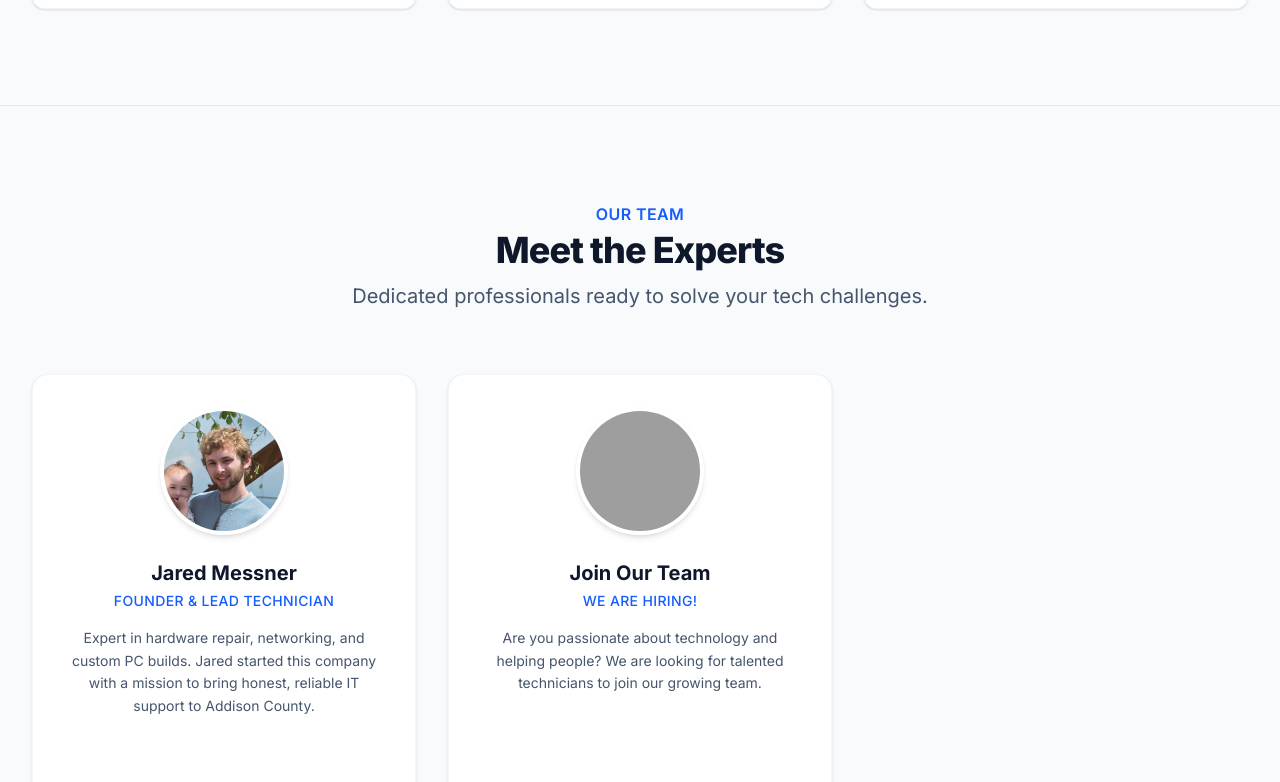
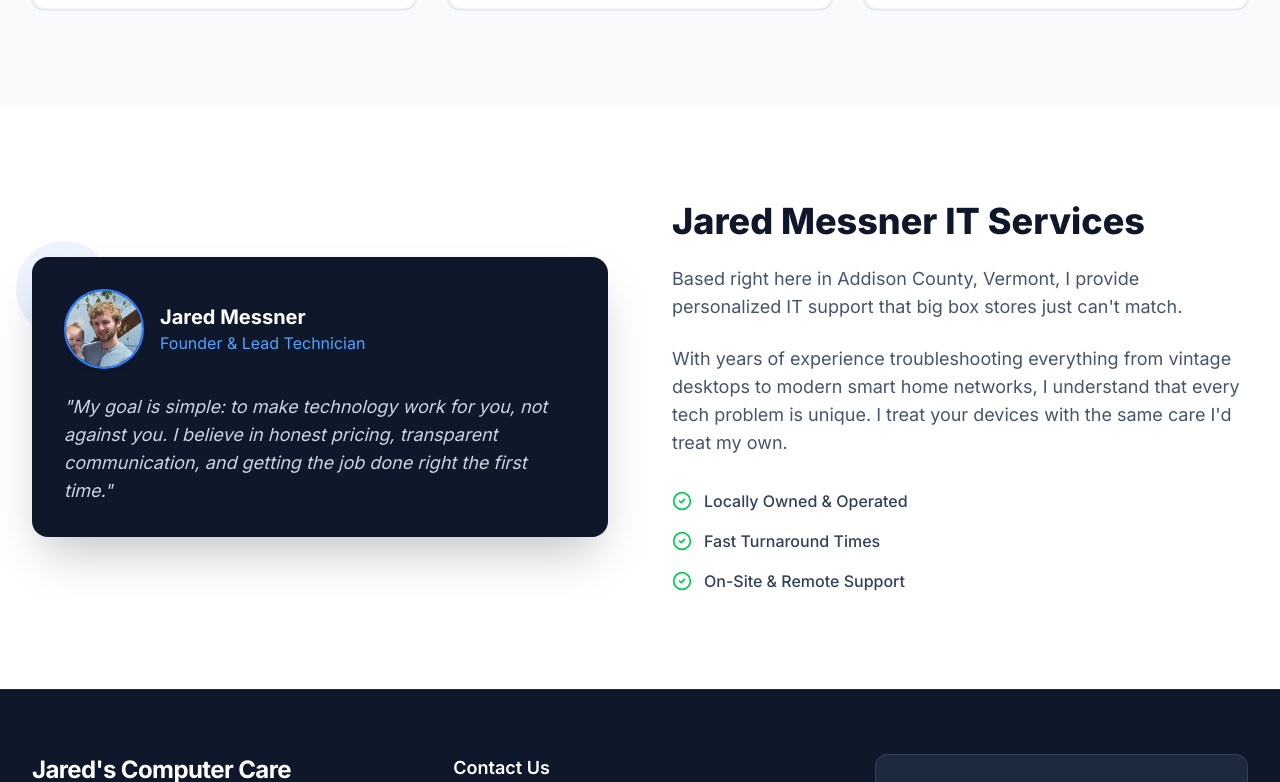
Before and after one commit to jaredscomputercare/jaredscomputercare-web, a Next.js app: page / in a window 1280 px wide. Shown: the part 1678-2460 px from the top of the page. Built offline with nearby package versions, Linux system fonts and the light colour scheme; grey boxes are pictures that could not be loaded.

Commit message:
remove teams

```diff
--- a/app/page.tsx
+++ b/app/page.tsx
@@ -21,8 +21,7 @@ import {
   Globe,
   Plus,
   Paperclip,
-  UploadCloud,
-  Linkedin
+  UploadCloud
 } from 'lucide-react';
 
 // --- Types ---
@@ -44,13 +43,6 @@ interface ServiceCardProps {
   title: string;
   description: string;
   icon: LucideIcon;
-}
-
-interface TeamMemberProps {
-  name: string;
-  role: string;
-  bio: string;
-  imageSrc: string;
 }
 
 interface ContactPageProps {
@@ -100,7 +92,6 @@ const Navbar = ({ onNavigate, currentPage }: NavbarProps) => {
           <div className="hidden md:flex items-center space-x-8">
             <button onClick={() => handleNavClick('home', 'services')} className="text-slate-300 hover:text-white transition-colors text-base font-medium">Services</button>
             <button onClick={() => handleNavClick('home', 'about')} className="text-slate-300 hover:text-white transition-colors text-base font-medium">About</button>
-            <button onClick={() => handleNavClick('home', 'team')} className="text-slate-300 hover:text-white transition-colors text-base font-medium">Team</button>
             <button onClick={() => handleNavClick('contact')} className={`text-base font-medium transition-colors ${currentPage === 'contact' ? 'text-blue-400' : 'text-slate-300 hover:text-white'}`}>Contact</button>
 
             <a
@@ -130,7 +121,6 @@ const Navbar = ({ onNavigate, currentPage }: NavbarProps) => {
           <div className="px-4 pt-2 pb-6 space-y-2">
             <button onClick={() => handleNavClick('home', 'services')} className="block w-full text-left px-3 py-3 text-base font-medium text-slate-300 hover:text-white hover:bg-slate-700 rounded-md">Services</button>
             <button onClick={() => handleNavClick('home', 'about')} className="block w-full text-left px-3 py-3 text-base font-medium text-slate-300 hover:text-white hover:bg-slate-700 rounded-md">About</button>
-            <button onClick={() => handleNavClick('home', 'team')} className="block w-full text-left px-3 py-3 text-base font-medium text-slate-300 hover:text-white hover:bg-slate-700 rounded-md">Team</button>
             <button onClick={() => handleNavClick('contact')} className="block w-full text-left px-3 py-3 text-base font-medium text-slate-300 hover:text-white hover:bg-slate-700 rounded-md">Contact</button>
             <a
               href="tel:8023987650"
@@ -299,70 +289,6 @@ const Services = () => {
     </section>
   );
 };
-
-const TeamMember = ({ name, role, bio, imageSrc }: TeamMemberProps) => (
-  <div className="bg-white p-8 rounded-2xl shadow-sm border border-slate-100 hover:shadow-xl hover:border-blue-100 transition-all duration-300 flex flex-col items-center text-center group">
-    <div className="w-32 h-32 mb-6 relative">
-        <div className="absolute inset-0 bg-blue-100 rounded-full transform rotate-6 group-hover:rotate-12 transition-transform duration-300"></div>
-        <div className="absolute inset-0 bg-green-50 rounded-full transform -rotate-3 group-hover:-rotate-6 transition-transform duration-300"></div>
-        <img
-            src={imageSrc}
-            alt={name}
-            className="w-full h-full rounded-full object-cover relative z-10 border-4 border-white shadow-md group-hover:scale-105 transition-transform duration-300"
-        />
-    </div>
-    <h3 className="text-xl font-bold text-slate-900 mb-1">{name}</h3>
-    <p className="text-blue-600 font-medium mb-4 text-sm uppercase tracking-wide">{role}</p>
-    <p className="text-slate-600 text-sm leading-relaxed mb-6">{bio}</p>
-
-    <div className="flex space-x-3 mt-auto opacity-0 group-hover:opacity-100 transition-opacity duration-300">
-        <a href="#" className="p-2 bg-slate-100 rounded-full text-slate-500 hover:bg-blue-100 hover:text-blue-600 transition-colors">
-            <Linkedin size={18} />
-        </a>
-        <a href="#" className="p-2 bg-slate-100 rounded-full text-slate-500 hover:bg-blue-100 hover:text-blue-600 transition-colors">
-            <Mail size={18} />
-        </a>
-    </div>
-  </div>
-);
-
-const Team = () => {
-    const team = [
-        {
-            name: "Jared Messner",
-            role: "Founder & Lead Technician",
-            bio: "Expert in hardware repair, networking, and custom PC builds. Jared started this company with a mission to bring honest, reliable IT support to Addison County.",
-            imageSrc: "/assets/headshot.png"
-        },
-        {
-            name: "Join Our Team",
-            role: "We are hiring!",
-            bio: "Are you passionate about technology and helping people? We are looking for talented technicians to join our growing team.",
-            imageSrc: "https://images.unsplash.com/photo-1522071820081-009f0129c71c?ixlib=rb-4.0.3&ixid=M3wxMjA3fDB8MHxwaG90by1wYWdlfHx8fGVufDB8fHx8fA%3D%3D&auto=format&fit=crop&w=1470&q=80" // Placeholder
-        }
-    ];
-
-    return (
-        <section id="team" className="py-24 bg-slate-50 border-t border-slate-200">
-            <div className="max-w-7xl mx-auto px-4 sm:px-6 lg:px-8">
-                <div className="text-center max-w-3xl mx-auto mb-16">
-                    <h2 className="text-base font-semibold text-blue-600 tracking-wide uppercase">Our Team</h2>
-                    <p className="mt-2 text-3xl leading-8 font-extrabold tracking-tight text-slate-900 sm:text-4xl">
-                        Meet the Experts
-                    </p>
-                    <p className="mt-4 text-xl text-slate-600">
-                        Dedicated professionals ready to solve your tech challenges.
-                    </p>
-                </div>
-                <div className="grid grid-cols-1 md:grid-cols-2 lg:grid-cols-3 gap-8 justify-center">
-                    {team.map((member, index) => (
-                        <TeamMember key={index} {...member} />
-                    ))}
-                </div>
-            </div>
-        </section>
-    )
-}
 
 const About = () => {
   return (
@@ -554,23 +480,7 @@ const ContactPage = ({ onNavigate }: ContactPageProps) => {
                   <option>Computer Cleaning</option>
                   <option>Website Development</option>
                   <option>Networking & Wifi</option>
-                  <option>And Much More</option>
-                </select>
-              </div>
-
-              <div>
-                <label htmlFor="device" className="block text-sm font-medium text-slate-700 mb-1">Device Type</label>
-                <select
-                  id="device"
-                  name="device"
-                  className="w-full px-4 py-2 border border-slate-300 rounded-lg focus:ring-2 focus:ring-blue-500 focus:border-blue-500 outline-none transition-all bg-white"
-                >
-                  <option>Laptop (Windows)</option>
-                  <option>Desktop PC</option>
-                  <option>Macbook / iMac</option>
-                  <option>iPhone / iPad</option>
-                  <option>Android Phone/Tablet</option>
-                  <option>Other / Networking</option>
+                  <option>Other...</option>
                 </select>
               </div>
 
@@ -719,7 +629,6 @@ export default function App() {
           <>
             <Hero onNavigate={handleNavigate} />
             <Services />
-            <Team />
             <About />
           </>
         ) : (
```
